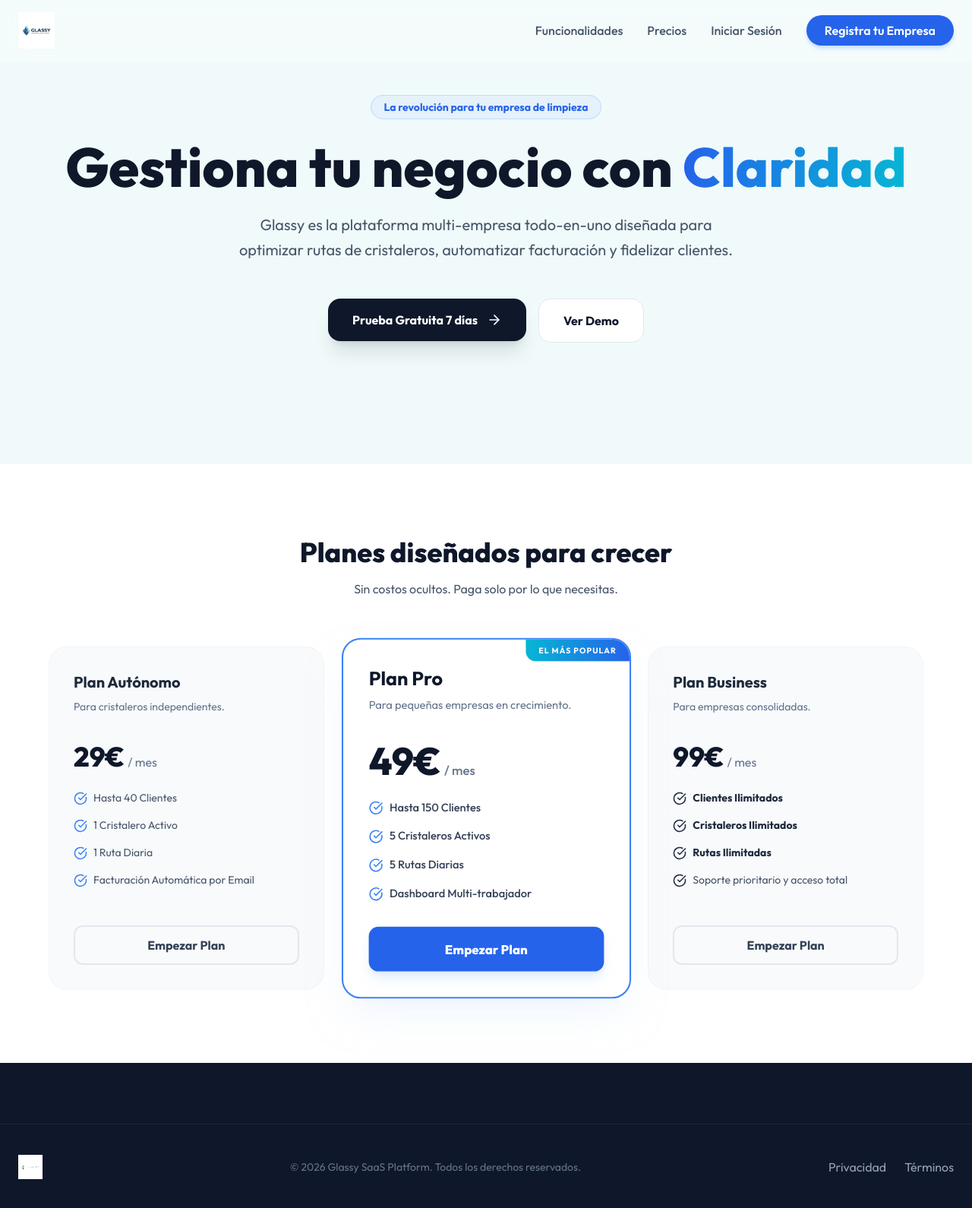
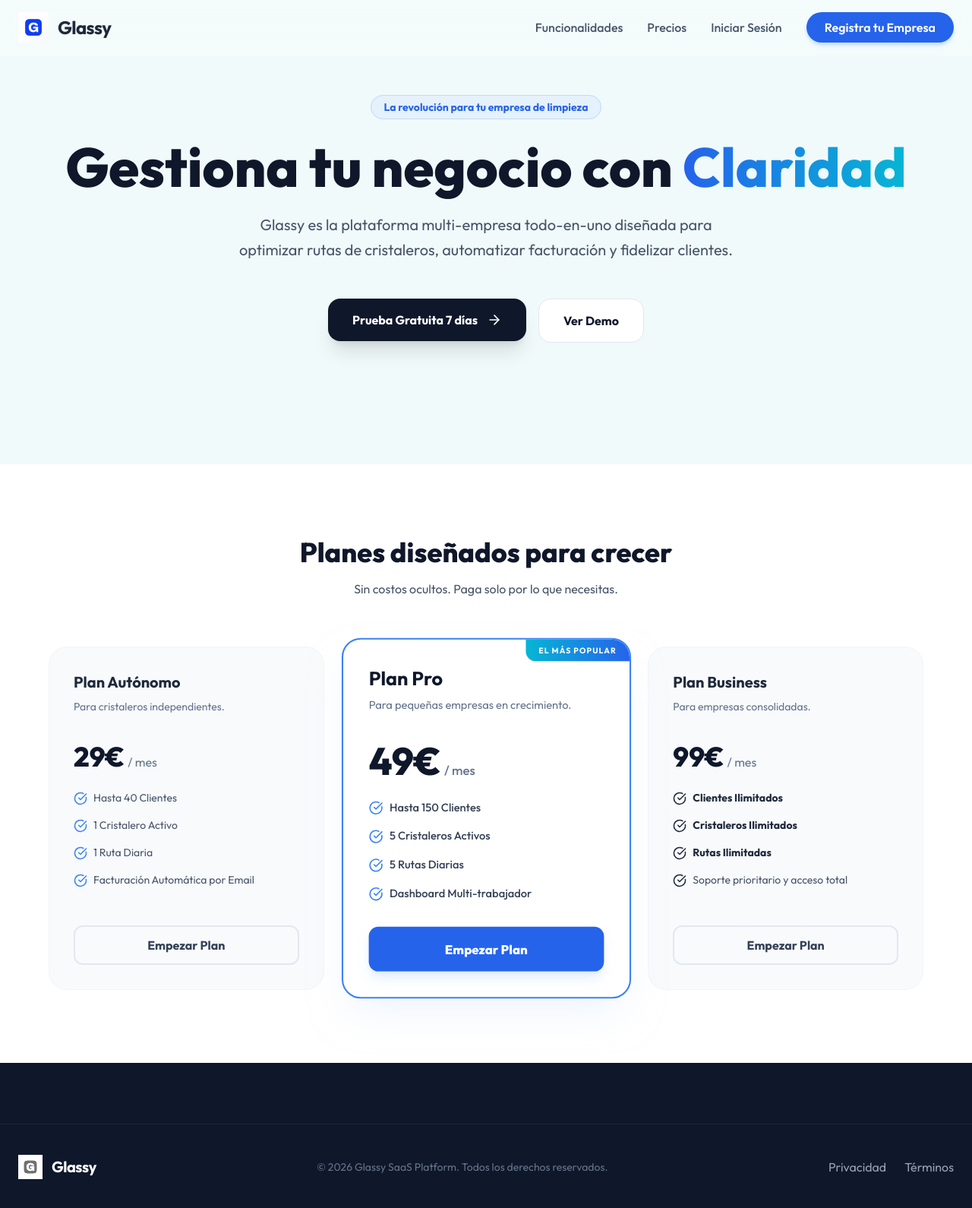
Before and after one commit to orangelmoscott/glassy-multi-tenant-saas, a React (Vite) app in the folder frontend/: page / in a window 1280 px wide. Shown: the top 1590 px of the page at 76% size. Built offline with nearby package versions, Linux system fonts and the light colour scheme.

Commit message:
style: revert to minimalist 'G' logo and icon

```diff
--- a/frontend/src/components/DashboardLayout.jsx
+++ b/frontend/src/components/DashboardLayout.jsx
@@ -70,7 +70,8 @@ const DashboardLayout = ({ children }) => {
                         `}
                     >
                         <div className="hidden md:flex items-center gap-3 mb-10 overflow-hidden px-2">
-                            <img src="/logo.png" alt="Glassy Logo" className="h-10 w-auto object-contain" />
+                             <img src="/favicon.png" alt="Glassy Icon" className="h-10 w-10 object-contain" />
+                             <span className="text-2xl font-black text-slate-900 tracking-tighter italic">Glassy</span>
                         </div>
 
                         <nav className="flex-1 space-y-2">
--- a/frontend/src/pages/LandingPage.jsx
+++ b/frontend/src/pages/LandingPage.jsx
@@ -14,7 +14,8 @@ const LandingPage = () => {
       <nav className="fixed top-0 w-full z-50 bg-white/30 backdrop-blur-lg border-b border-white/20">
         <div className="container mx-auto px-6 py-4 flex justify-between items-center">
           <div className="flex items-center gap-3">
-            <img src="/logo.png" alt="Glassy Logo" className="h-12 w-auto object-contain" />
+            <img src="/favicon.png" alt="Glassy Icon" className="h-10 w-10 object-contain" />
+            <span className="text-2xl font-bold tracking-tight text-slate-800">Glassy</span>
           </div>
           <div className="hidden md:flex items-center gap-8 text-slate-600 font-medium">
             <a href="#features" className="hover:text-blue-600 transition-colors">Funcionalidades</a>
@@ -152,7 +153,8 @@ const LandingPage = () => {
       <footer className="bg-slate-900 text-white py-20">
         <div className="container mx-auto px-6 border-t border-slate-800 pt-10 flex flex-col md:flex-row justify-between items-center gap-8">
             <div className="flex items-center gap-3">
-                <img src="/logo.png" alt="Glassy Logo" className="h-8 w-auto object-contain grayscale brightness-200" />
+                <img src="/favicon.png" alt="Glassy Icon" className="h-8 w-8 object-contain grayscale brightness-200" />
+                <span className="text-xl font-bold tracking-tight">Glassy</span>
             </div>
             <div className="text-slate-500 text-sm">
                 &copy; 2026 Glassy SaaS Platform. Todos los derechos reservados.
```
Also changed, not shown: frontend/public/favicon.png, frontend/public/logo.png.
